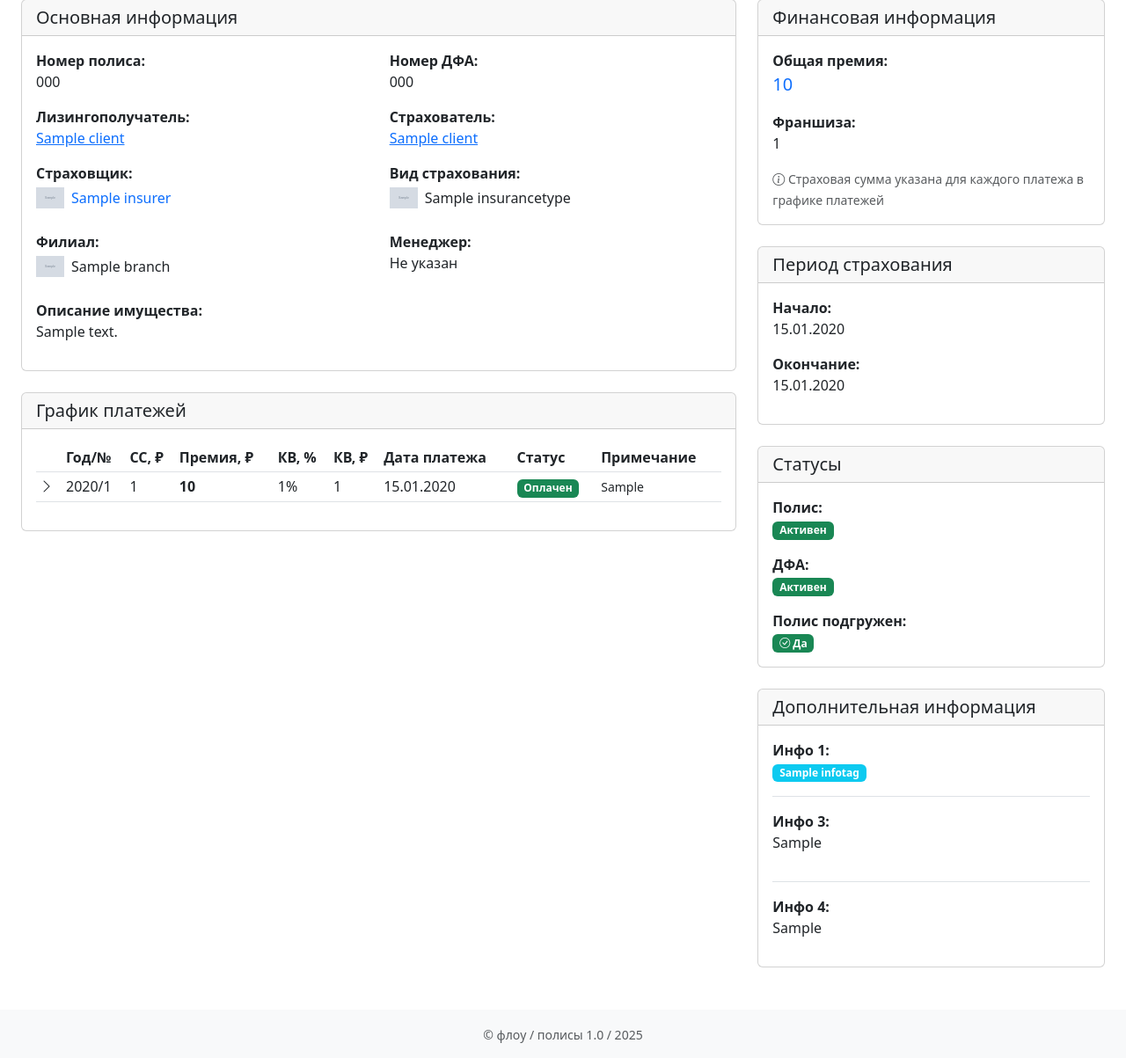
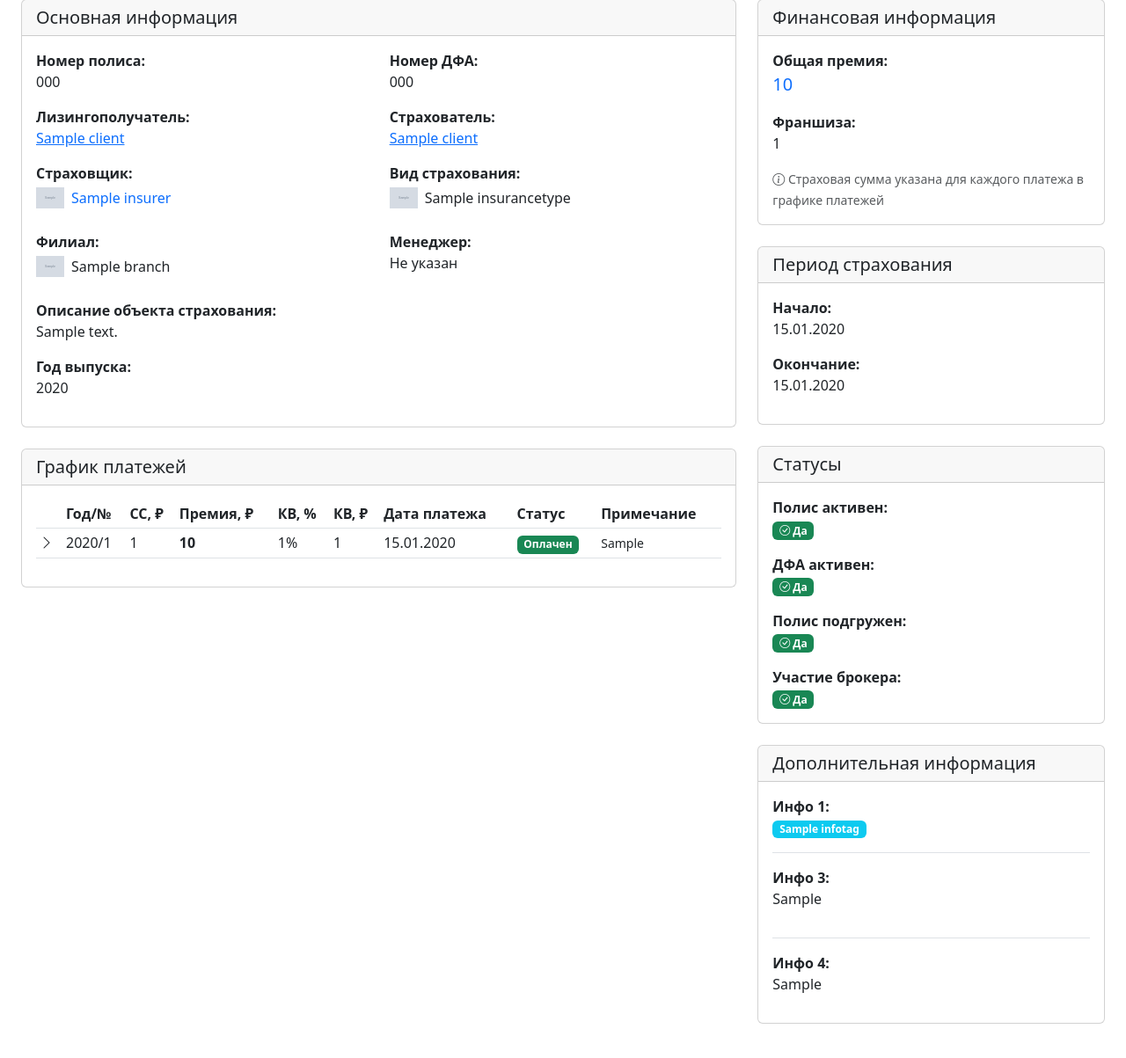
Before and after one commit to grigra27/flow_polis, a Django app: page /policies/1/ in a window 1280 px wide. Shown: the part 192-1395 px from the top of the page at 88% size. Run offline with Django 4.2, Linux system fonts and the light colour scheme; a user stored in the database is signed in; data comes from the database, SQL or seed files in the repository; tables that the repository leaves empty hold one stand-in row (values such as "Sample post"); grey boxes marked "Sample" are stand-in pictures; parts of the project's set-up code (start-up, migrations or seed data) failed here and were passed over.

Commit message:
upd policy model, add year, add no_broker, add manager full name

```diff
--- a/apps/policies/filters.py
+++ b/apps/policies/filters.py
@@ -15,6 +15,6 @@ class PolicyFilter(django_filters.FilterSet):
         fields = [
             'policy_number', 'dfa_number', 'client__client_name',
             'insurer', 'branch', 'insurance_type',
-            'policy_active', 'dfa_active', 'policy_uploaded',
+            'policy_active', 'dfa_active', 'policy_uploaded', 'broker_participation',
             'start_date', 'end_date'
         ]
--- a/apps/policies/models.py
+++ b/apps/policies/models.py
@@ -1,5 +1,5 @@
 from django.db import models
-from django.core.validators import MinValueValidator
+from django.core.validators import MinValueValidator, MaxValueValidator
 from decimal import Decimal
 from apps.core.models import TimeStampedModel
 from apps.clients.models import Client
@@ -36,6 +36,13 @@ class Policy(TimeStampedModel):
     )
 
     property_description = models.TextField('Описание застрахованного имущества')
+    property_year = models.IntegerField(
+        'Год выпуска имущества',
+        blank=True,
+        null=True,
+        validators=[MinValueValidator(1900), MaxValueValidator(2100)],
+        help_text='Год выпуска застрахованного имущества (1900-2100)'
+    )
     start_date = models.DateField('Дата начала страхования')
     end_date = models.DateField('Дата окончания страхования')
 
@@ -82,6 +89,7 @@ class Policy(TimeStampedModel):
     policy_active = models.BooleanField('Полис активен', default=True)
     dfa_active = models.BooleanField('ДФА активен', default=True)
     policy_uploaded = models.BooleanField('Полис подгружен', default=False)
+    broker_participation = models.BooleanField('Участие брокера', default=True)
 
     class Meta:
         verbose_name = 'Полис'
--- a/templates/clients/client_detail.html
+++ b/templates/clients/client_detail.html
@@ -55,6 +55,11 @@
                     <p class="mb-1">
                         <strong><i class="bi bi-person-badge"></i> {{ item.manager.name }}</strong>
                     </p>
+                    {% if item.manager.full_name %}
+                    <p class="mb-1 text-muted">
+                        <i class="bi bi-person"></i> {{ item.manager.full_name }}
+                    </p>
+                    {% endif %}
                     {% if item.manager.phone %}
                     <p class="mb-1 text-muted">
                         <i class="bi bi-telephone"></i>
--- a/templates/policies/policy_detail.html
+++ b/templates/policies/policy_detail.html
@@ -75,10 +75,18 @@
                 </div>
                 <div class="row mb-3">
                     <div class="col-md-12">
-                        <strong>Описание имущества:</strong><br>
+                        <strong>Описание объекта страхования:</strong><br>
                         {{ policy.property_description }}
                     </div>
                 </div>
+                {% if policy.property_year %}
+                <div class="row mb-3">
+                    <div class="col-md-12">
+                        <strong>Год выпуска:</strong><br>
+                        {{ policy.property_year }}
+                    </div>
+                </div>
+                {% endif %}
             </div>
         </div>
 
@@ -257,27 +265,35 @@
                 <h5 class="mb-0">Статусы</h5>
             </div>
             <div class="card-body">
-                <p><strong>Полис:</strong><br>
+                <p><strong>Полис активен:</strong><br>
                 {% if policy.policy_active %}
-                    <span class="badge bg-success">Активен</span>
+                    <span class="badge bg-success"><i class="bi bi-check-circle"></i> Да</span>
                 {% else %}
-                    <span class="badge bg-secondary">Закрыт</span>
+                    <span class="badge bg-danger"><i class="bi bi-cloud-upload"></i> Нет</span>
                 {% endif %}
                 </p>
 
-                <p><strong>ДФА:</strong><br>
+                <p><strong>ДФА активен:</strong><br>
                 {% if policy.dfa_active %}
-                    <span class="badge bg-success">Активен</span>
+                    <span class="badge bg-success"><i class="bi bi-check-circle"></i> Да</span>
                 {% else %}
-                    <span class="badge bg-secondary">Закрыт</span>
+                    <span class="badge bg-danger"><i class="bi bi-cloud-upload"></i> Нет</span>
                 {% endif %}
                 </p>
 
-                <p class="mb-0"><strong>Полис подгружен:</strong><br>
+                <p><strong>Полис подгружен:</strong><br>
                 {% if policy.policy_uploaded %}
                     <span class="badge bg-success"><i class="bi bi-check-circle"></i> Да</span>
                 {% else %}
                     <span class="badge bg-danger"><i class="bi bi-cloud-upload"></i> Нет</span>
+                {% endif %}
+                </p>
+
+                <p class="mb-0"><strong>Участие брокера:</strong><br>
+                {% if policy.broker_participation %}
+                    <span class="badge bg-success"><i class="bi bi-check-circle"></i> Да</span>
+                {% else %}
+                    <span class="badge bg-secondary"><i class="bi bi-cloud-upload"></i> Нет</span>
                 {% endif %}
                 </p>
             </div>
```
Also changed, not shown: apps/policies/admin.py (+6 -4 lines), templates/policies/policy_list.html (+6 -2 lines), apps/policies/migrations/0008_policy_broker_participation_policy_property_year.py (added).
